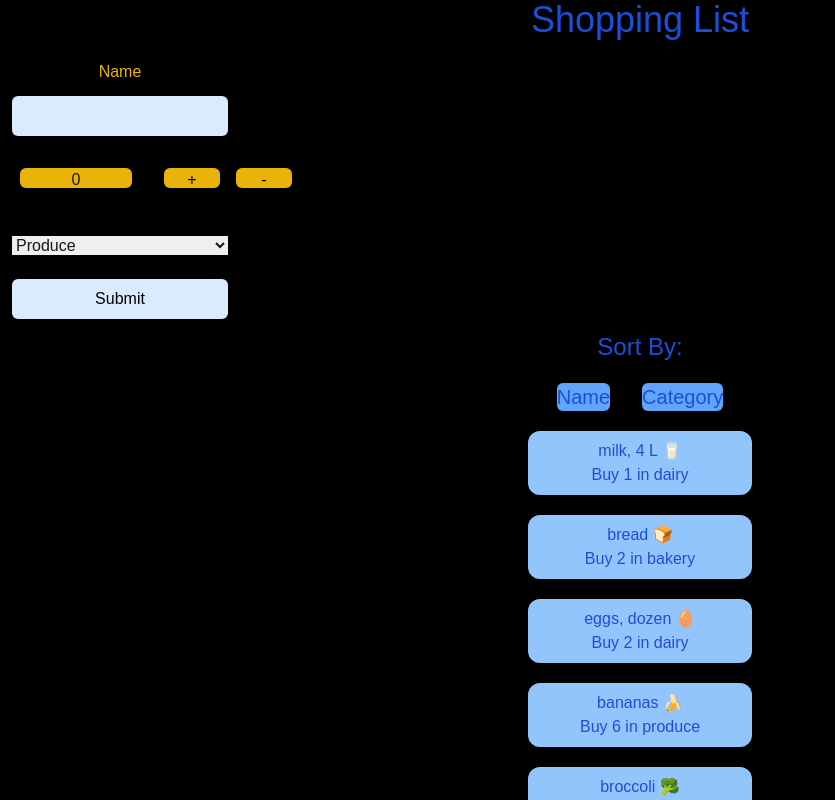
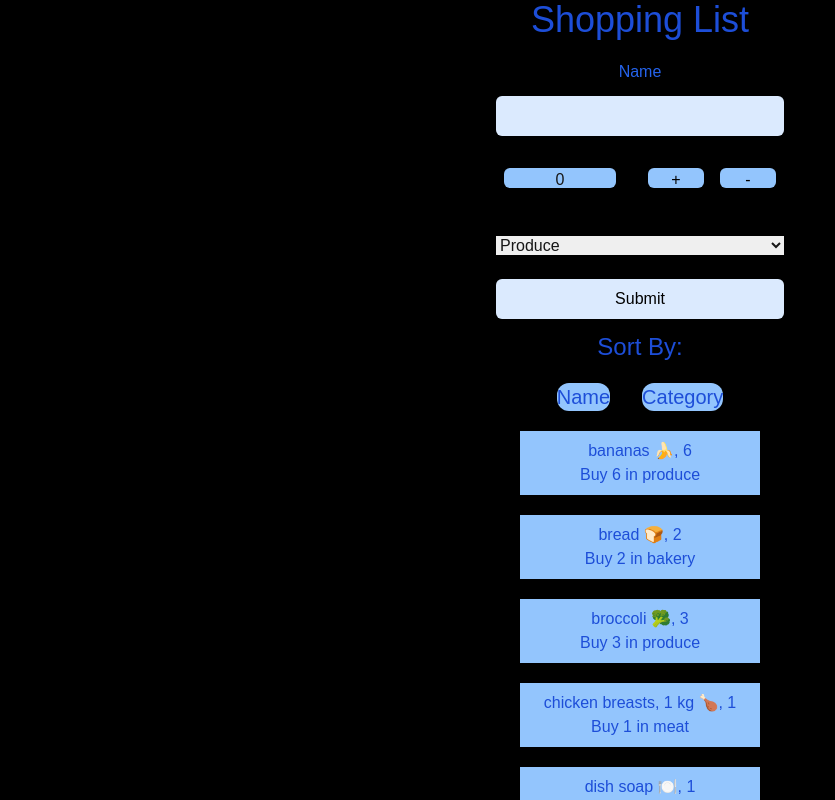
Before and after one commit to Dally-Bear/cprg306-assignments, a Next.js app: page /week-7 in a window 1280 px wide. Shown: the top 800 px of the page, without its empty margins (0-835 px from the left). Built offline with nearby package versions, Linux system fonts and the light colour scheme.

Commit message:
week 7 updare

```diff
--- a/app/week-7/item-list.js
+++ b/app/week-7/item-list.js
@@ -1,13 +1,16 @@
 "use client";
-import { useState } from 'react';
+import { useState, useEffect } from 'react';
 
+export default function ItemList({ items }) {
+    const [sortedItems, setSortedItems] = useState(items);
+    const [sortCriteria, setSortCriteria] = useState('name');
 
-
-export default function ItemList( {items} ) {
-    const [sortCriteria, setSort] = useState('name');
+    useEffect(() => {
+        sortItems(sortCriteria);
+    }, [items, sortCriteria]);
 
     const sortItems = (criteria) => {
-        const sortedItems = [...items].sort((a, b) => {
+        const sorted = [...items].sort((a, b) => {
             if (criteria === 'name') {
                 return a.name.localeCompare(b.name);
             } else if (criteria === 'category') {
@@ -15,19 +18,19 @@ export default function ItemList( {items} ) {
             }
             return 0;
         });
-        setItems(sortedItems);
+        setSortedItems(sorted);
     };
 
     return (
         <div className="text-center text-blue-700">
             <h1 className="text-center text-2xl text-blue-700 mb-5">Sort By:</h1>
-            <button className="mr-4 text-xl bg-blue-400 rounded-md" onClick={() => { setSort('name'); sortItems('name'); }}>Name</button>
-            <button className="ml-4 text-xl bg-blue-400 rounded-md" onClick={() => { setSort('category'); sortItems('category'); }}>Category</button>
+            <button className="mr-4 text-xl bg-blue-300 rounded-xl" onClick={() => setSortCriteria('name')}>Name</button>
+            <button className="ml-4 text-xl bg-blue-300 rounded-xl" onClick={() => setSortCriteria('category')}>Category</button>
             <div className="flex justify-center mt-5">
                 <ul className="list-none">
-                    {items.map((item, index) => (
-                        <li className="mb-5 bg-blue-300 w-56 rounded-xl text-center p-2" key={index}>
-                            {item.name}
+                    {sortedItems.map((item, index) => (
+                        <li className="mb-5 bg-blue-300 w-60 text-center p-2" key={index}>
+                            {item.name}, {item.quantity} {item.category === 'dairy' ? '🥛' : ''}
                             <br />
                             Buy {item.quantity} in {item.category}
                         </li>
--- a/app/week-7/new-item.js
+++ b/app/week-7/new-item.js
@@ -1,5 +1,4 @@
 "use client";
-
 import { useState } from 'react';
 
 export default function Form({ onAddItem }) {
@@ -19,15 +18,18 @@ export default function Form({ onAddItem }) {
 
     const handleSubmit = (event) => {
         event.preventDefault();
-        console.log(name);
-        onAddItem({ name, count, category });
+        if (name.trim() === "" || count <= 0) {
+            alert("Fields cannot be empty");
+            return;
+        }
+        onAddItem({ name, quantity: count, category });
         setName("");
         setCount(0);
     };
 
     return (
-        <form className="flex flex-col justify-center text-center w-60" onSubmit={handleSubmit}>
-            <label className="text-center text-yellow-500" htmlFor="name">Name</label>
+        <form className="flex flex-col justify-center text-center" onSubmit={handleSubmit}>
+            <label className="text-center text-blue-600" htmlFor="name">Name</label>
             <input
                 id="name"
                 type="text"
@@ -37,12 +39,12 @@ export default function Form({ onAddItem }) {
             />
 
             <div className="flex flex-row justify-between bg-black rounded-2xl w-72 p-2 m-3">
-                <p className="text bg-yellow-500 w-28 h-5 rounded-md">{count}</p>
+                <p className="text bg-blue-300 w-28 h-5 rounded-md">{count}</p>
                 <div>
                     <button
                         onClick={increment}
                         disabled={count === 20}
-                        className="bg-yellow-500 text-black h-5 mb-4 w-14 ml-2 rounded-md hover:bg-red-700"
+                        className="bg-blue-300 text-black h-5 mb-4 w-14 ml-2 rounded-md hover:bg-red-700"
                     >
                         +
                     </button>
@@ -50,7 +52,7 @@ export default function Form({ onAddItem }) {
                     <button
                         onClick={decrement}
                         disabled={count === 0}
-                        className="bg-yellow-500 text-black ml-4 mb-4 w-14 h-5 rounded-md hover:bg-red-700"
+                        className="bg-blue-300 text-black ml-4 mb-4 w-14 h-5 rounded-md hover:bg-red-700"
                     >
                         -
                     </button>
--- a/app/week-7/page.js
+++ b/app/week-7/page.js
@@ -14,7 +14,7 @@ export default function Page() {
     }
 
     return(
-        <main className= "min-h-screen w-full  justify-center bg-black">
+        <main className= "min-h-screen w-full  justify-center bg-black justify-items-center">
             <h1 className= "text-center text-4xl text-blue-700 bg-black mb-5"> Shopping List</h1>
             <Form onAddItem= {handleAddItem}/>
             <ItemList items= {items}/>
```
